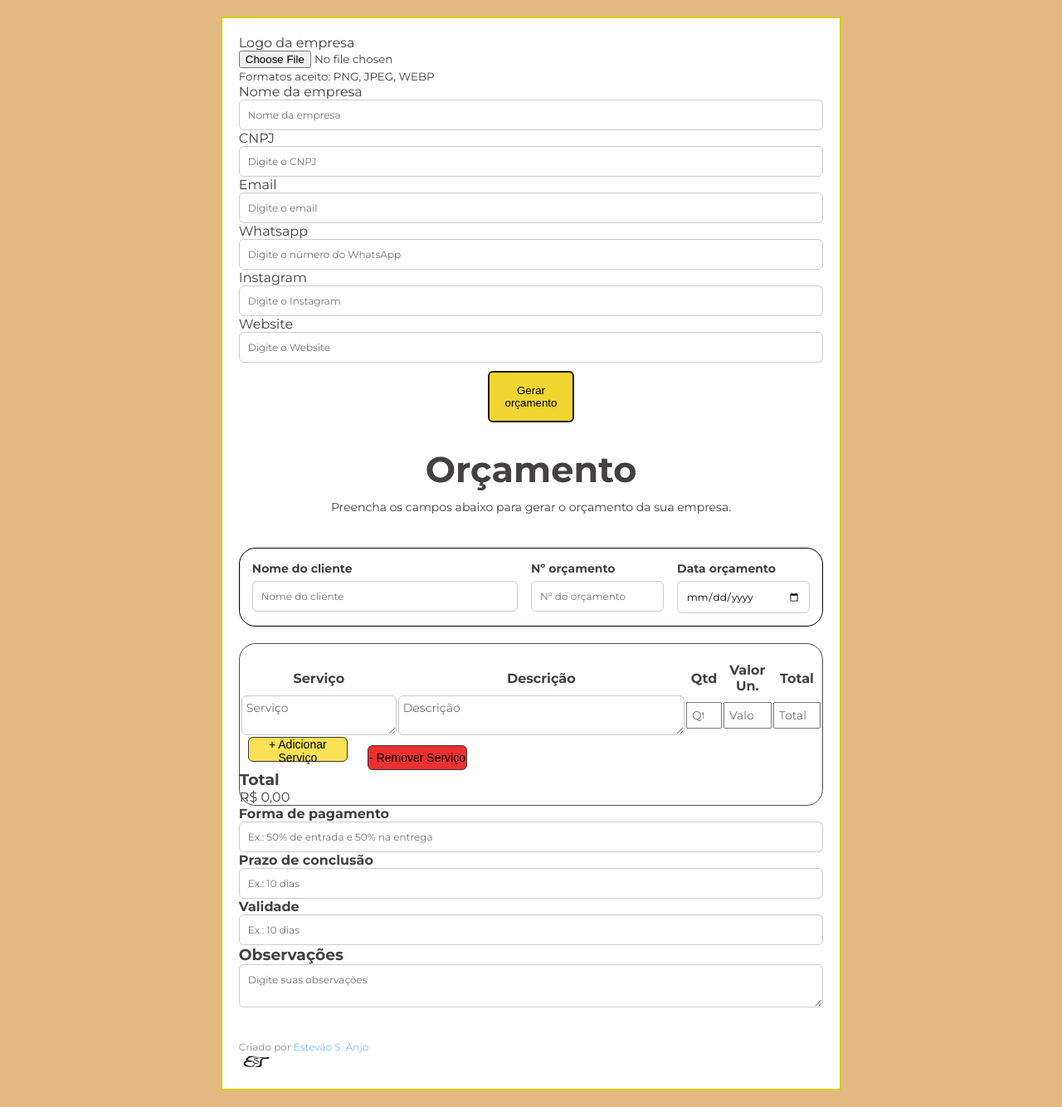
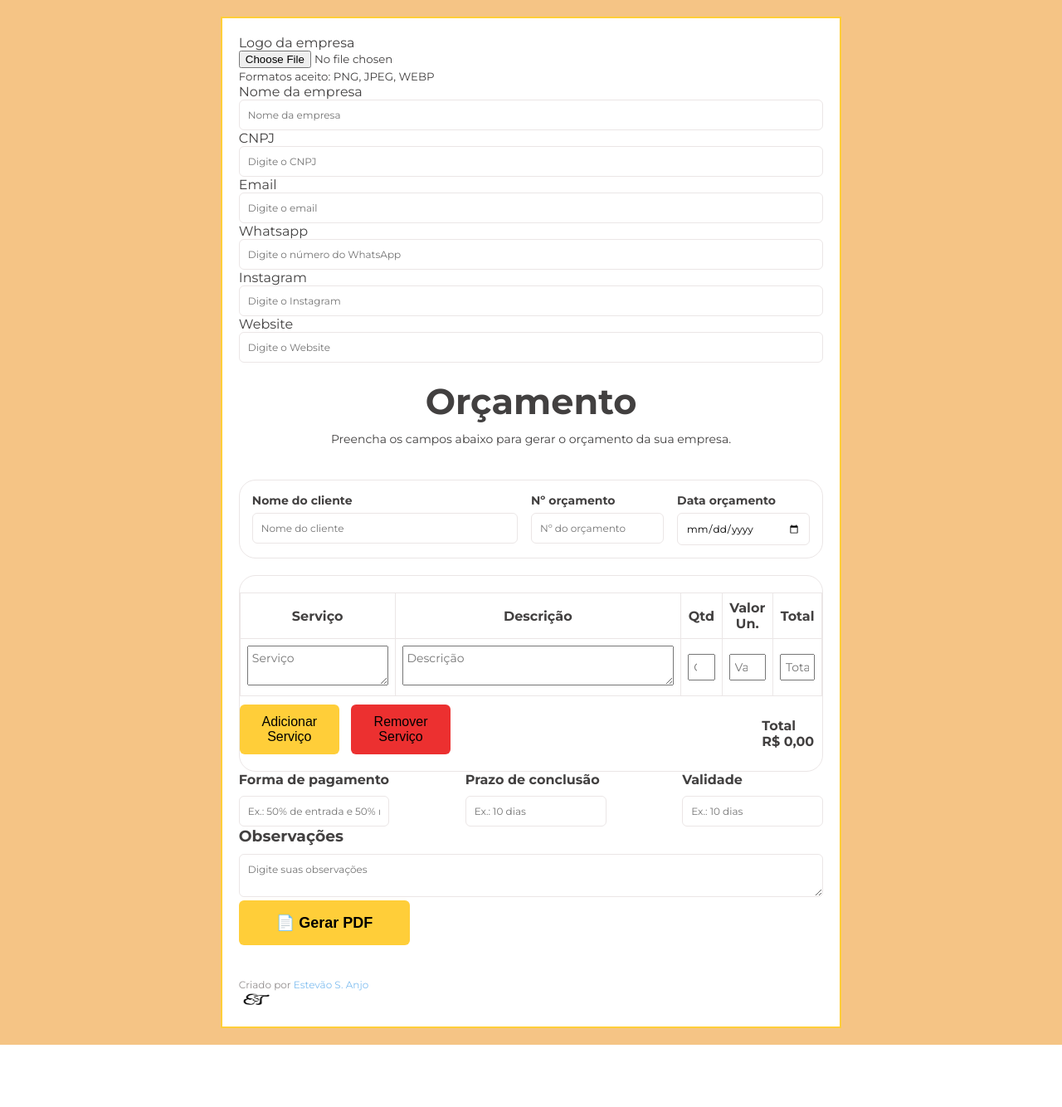
Before and after one commit to estevaosanjo/geradordeorcamentos, a Flask app: page / in a window 1280 px wide. Shown: the whole page at 83% size. After the commit the page ends 1259 px from the top, so only its background shows below. Run offline with Flask 3, Linux system fonts and the light colour scheme; parts of the project's set-up code (start-up, migrations or seed data) failed here and were passed over.

Commit message:
Add style in button 'Gerar PDF' and section 'Informacoes-orc'

```diff
--- a/Static/css/style.css
+++ b/Static/css/style.css
@@ -5,7 +5,7 @@
 }
 body{
     font-family:"Montserrat",sans-serif;
-    background-color: rgb(228, 185, 129);
+    background-color: rgb(245, 196, 133);
     color:rgb(66, 64, 64) ;
     display:flex;
     justify-content:center;
@@ -18,7 +18,7 @@ body{
     max-width: 100%;
     margin: 0 auto;
     background:#fff;
-    border:2px solid #d3cf04;
+    border:2px solid #ffce39;
 }
 
 .cabecalho {
@@ -45,7 +45,7 @@ body{
     font-size: 12px;
     width: 100%;
     padding: 10px;
-    border: 1px solid #ccc;
+    border: 1px solid#ebe6e6;
     border-radius: 6px;
     font-family: inherit;
 }
@@ -74,7 +74,7 @@ body{
     display: grid;
     grid-template-columns: 2fr 1fr 1fr;
     gap: 16px;
-    border: 1px solid black;
+    border: 1px solid #ebe6e6;
     padding: 15px ;
     border-radius: 20px;
     margin:20px 0;
@@ -88,9 +88,11 @@ input[type="date"] {
     cursor: default;
 }
 
+
+/* Tabela */
 .tabela-orc{
     padding-top: 20px;
-    border: 1px solid #504f4f;
+    border: 1px solid #ebe6e6;
     border-radius: 20px;
     flex-direction: column;
 }
@@ -102,39 +104,83 @@ input[type="date"] {
     font-size: 14px;
     padding: 5px;
 }
+.tabela-orc table {
+    width: 100%;
+    border-collapse: collapse;
+}
 
-#adicionar-servico{
-    margin: 0 10px;
-    font-size: 14px;
-    background-color: #fae157 ;
+.tabela-orc th,
+.tabela-orc td {
+    border: 1px solid #ebe6e6;
+    padding: 8px;
+}
+
+.caixa-total{
+    padding: 15px 10px;
+    font-weight: bold;
+    display: grid;
+}
+
+
+
+/* Adicionar e Remover Serviços */
+.meio-tabela {
+    display: flex;
+    justify-content: space-between;
+    align-items: center;
+    gap: 15px;
+    width: 100%;
+}
+.botoes-servico {
+    display: flex;
+    gap: 10px;
+}
+#adicionar-servico {
+    margin: 10px 0 20px;
+    font-size: 16px;
+    background-color: #ffce39;
     cursor:pointer;
     width: 120px;
-    height: 30px;
-    border: 1px solid rgb(56, 56, 56);
+    height: 60px;
+    border: none;
     border-radius: 6px;
+    font-weight: 500;
 }
 #remover-servico{
     margin: 0 10px;
     width: 120px;
-    height: 30px;
-    font-size: 14px;
+    height: 60px;
+    font-size: 16px;
     background-color: #ec3030 ;
     cursor: pointer;
-    border: 1px solid rgb(56, 56, 56);
+    border: none;
     border-radius: 6px;
+    font-weight:500;
 }
 
-.informacoes-orc input, textarea{
-    display: block;
+
+.informacoes-orc{
+    display: flex;
+    justify-content: space-between;
+    align-items: center;
+    flex-wrap: wrap;
+}
+.informacoes-orc input,
+.informacoes-orc textarea {
     font-size: 12px;
     width: 100%;
+    margin-top: 10px;
     padding: 10px;
-    border: 1px solid #ccc;
+    border: 1px solid #ebe6e6;
     border-radius: 6px;
     font-family: inherit;
 }
+.observacoes{
+    width: 100%;
+}
 
 
+/* Roda-pé */
 .rodape{
     margin: 20px;
     color: rgb(148, 144, 144);
@@ -146,14 +192,14 @@ input[type="date"] {
     text-decoration-line: none;
 }
 
-#gerar-orcamento{
-    background-color: rgb(241, 213, 49);
-    border: 2px solid rgb(31, 26, 2);
+#gerar-orcamento-pdf{
+    cursor: pointer;
+    background-color: #ffce39;
+    border: none;
     border-radius: 6px;
-    text-align: center;
-    margin: 10px 300px;
-    padding: 2%;
-    display: block;
+    font-size: 18px;
+    padding: 16px 45px;
+    font-weight: bold;
 }
 
 
--- a/Templates/index.html
+++ b/Templates/index.html
@@ -45,7 +45,7 @@
                     <input type="text" id="website" name="website" placeholder="Digite o Website">
                 </div>
 
-                <button type="submit" id="gerar-orcamento">Gerar orçamento</button>
+
 
             </header>
 
@@ -102,16 +102,22 @@
                                 </tr>
                             </tbody>
                         </table>
-                            <button type="button" id="adicionar-servico">+ Adicionar Serviço</button>
-                            <button type="button" id="remover-servico">- Remover Serviço</button>
 
-                        <div class="tit-total">
-                            <h3>Total</h3>
+                        <div class="meio-tabela">
+                            <div class="botoes-servicos">
+                                <button type="button" id="adicionar-servico">Adicionar Serviço</button>
+                                <button type="button" id="remover-servico">Remover Serviço</button>
+                            </div>
+                            <div class="caixa-total">
+                                <div class="tit-total">
+                                    Total
+                                </div>
+                                <div class="valor-total" id="valorTotal">
+                                    R$ 0,00
+                                </div>
+                            </div>
                         </div>
 
-                        <div class="valor-total" id="valorTotal">
-                            R$ 0,00
-                        </div>
                 </section>
 
                 <section class ="informacoes-orc">
@@ -149,6 +155,12 @@
                     </div>
                 </section>
 
+                <div class="acoes">
+                    <button type="submit" id="gerar-orcamento-pdf">
+                     <span aria-hidden="true">📄</span> Gerar PDF
+                    </button>
+                </div>
+
             </main>
         </form>
 
```
